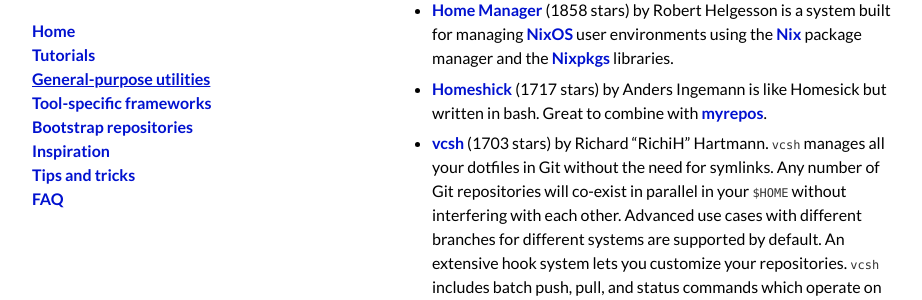
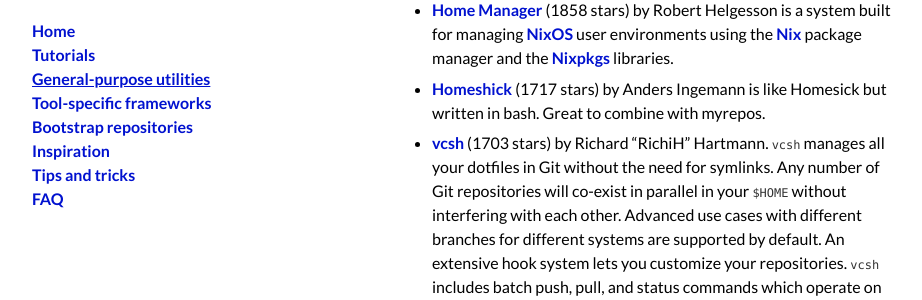
Before and after one commit to dotfiles/dotfiles.github.com, a Jekyll site: the page built from utilities.md, in a window 1280 px wide and 900 px high, scrolled down 398 px. Shown: the part 181-481 px from the top of the window, without its empty margins (178-1100 px from the left). Built offline with Jekyll 4.4.1, drawn with Linux system fonts in a browser that asks for light colours; comment, search, counter and statistics services are not loaded; some of the changed lines change nothing that is shown.

Commit message:
Remove dead link

```diff
--- a/_data/utilities.yml
+++ b/_data/utilities.yml
@@ -154,7 +154,7 @@
 - forks: 130
   name: Homeshick
   notes: by Anders Ingemann is like Homesick but written in bash. Great to combine
-    with [myrepos](https://waiting-for-dev.github.io/blog/2014/05/04/distributable-and-organized-dotfiles-with-homeshick-and-mr/).
+    with myrepos.
   stars: 1717
   url: https://github.com/andsens/homeshick
 - forks: 126
```
